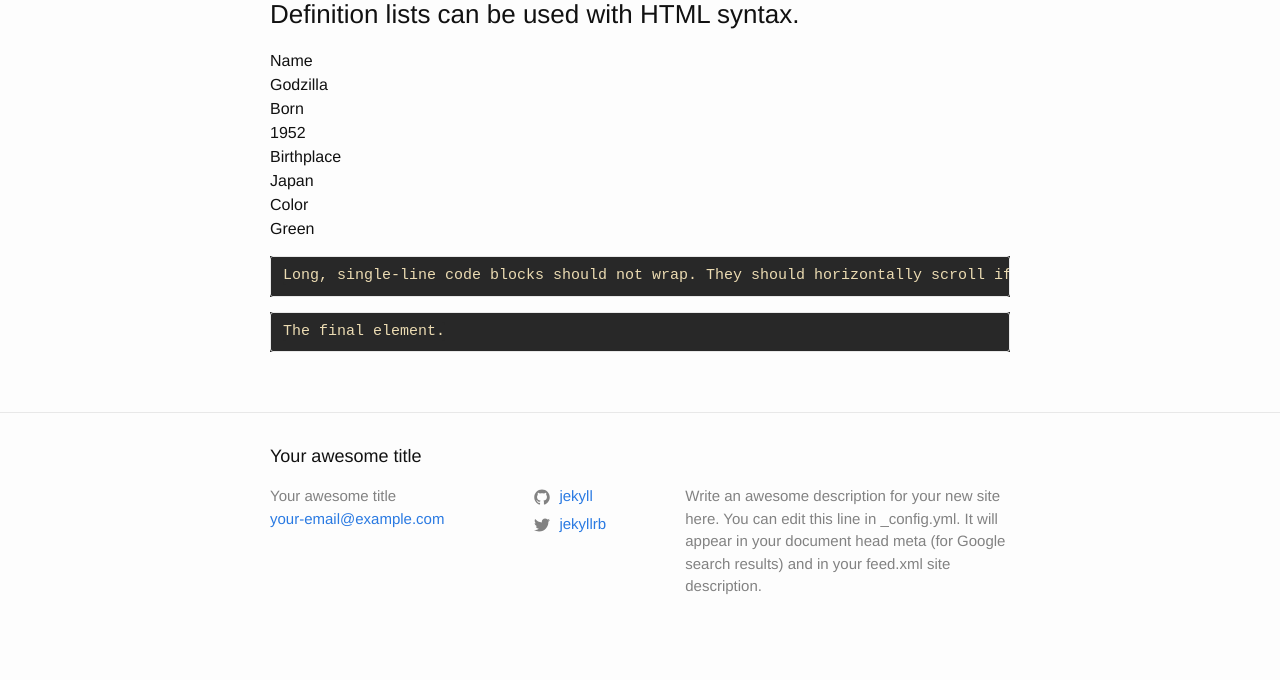
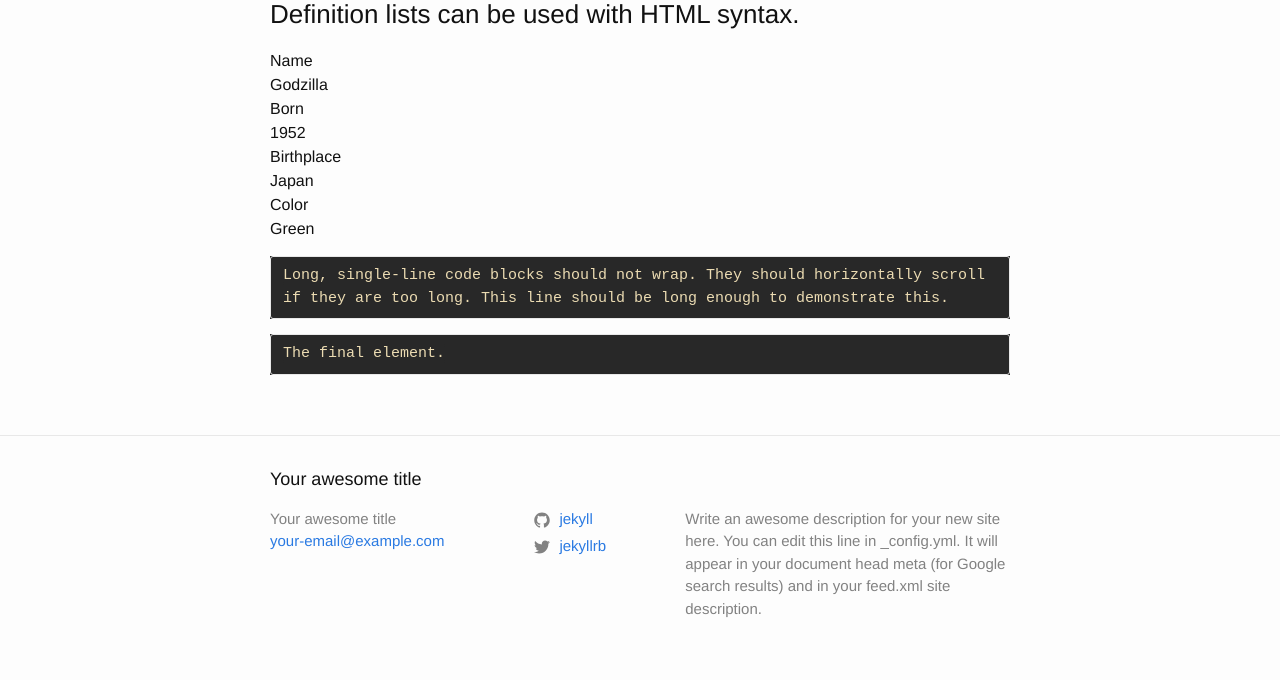
Before and after one commit to contrepoint/contrepoint.github.io, a Jekyll site: the page built from _posts/2018-01-03-welcome-to-jekyll.markdown, in a window 1280 px wide. Shown: the part 2909-3589 px from the top of the page. Built offline with Jekyll 4.4.1, drawn with Linux system fonts in a browser that asks for light colours; before the commit the page ends 3567 px from its top, so only the background shows below that.

Commit message:
force long code lines to break

```diff
--- a/_sass/minima/_base.scss
+++ b/_sass/minima/_base.scss
@@ -155,6 +155,7 @@ pre {
     border: 0;
     padding-right: 0;
     padding-left: 0;
+    white-space: pre-wrap; /* force long lines to break */
   }
 }
 
```
